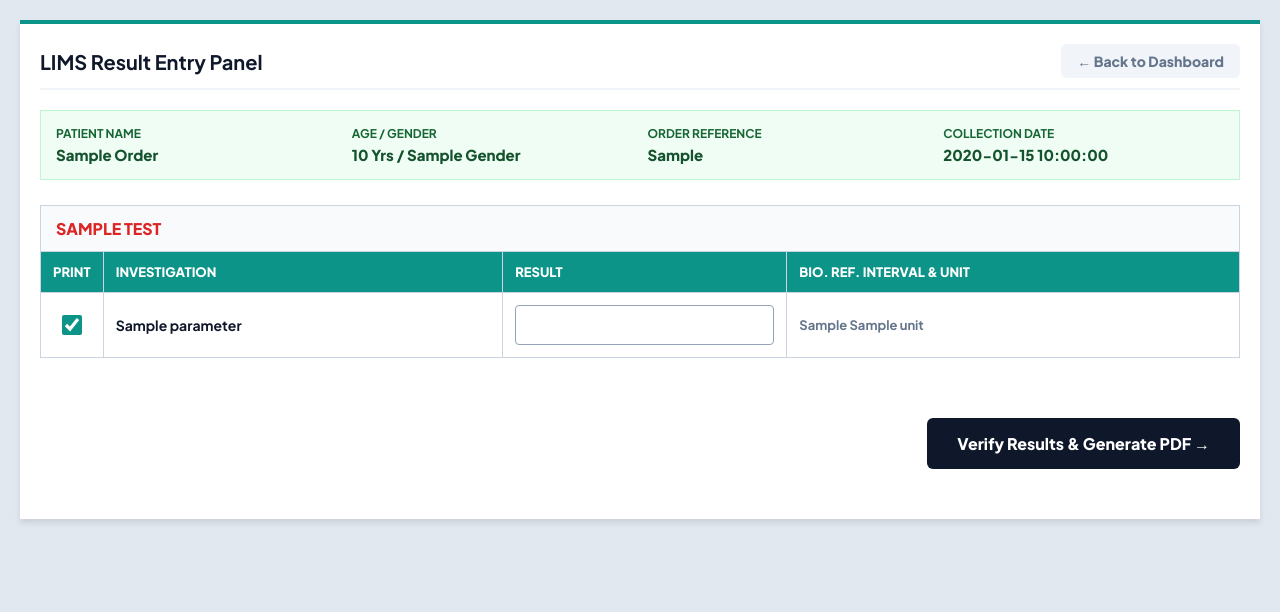
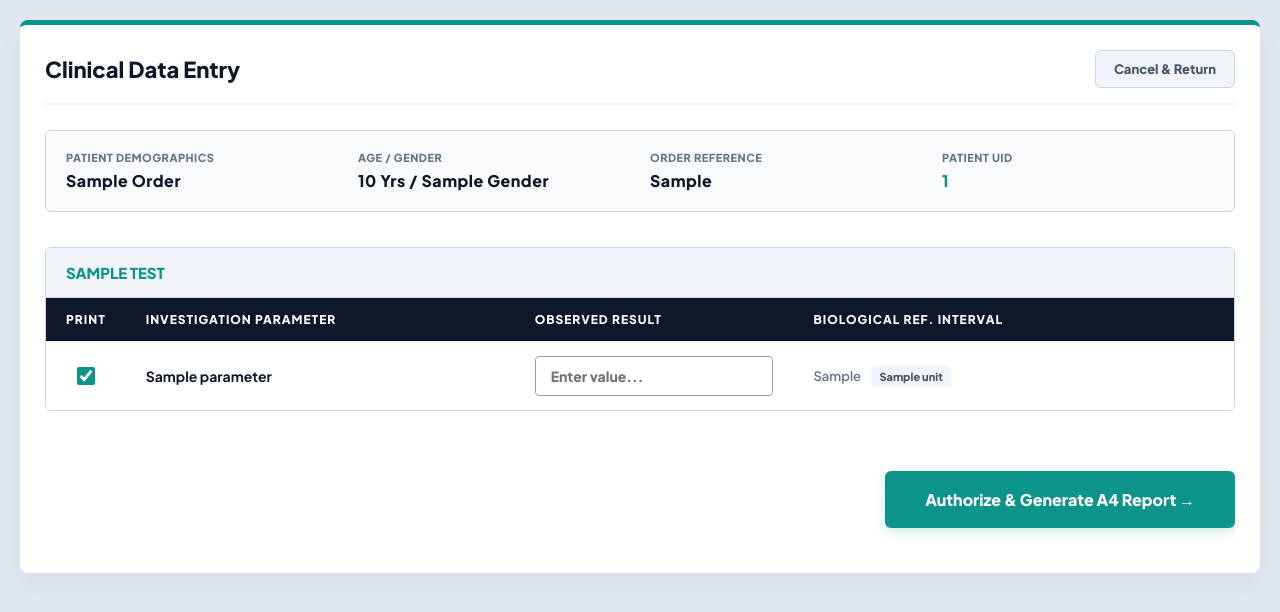
Before and after one commit to lab81617-del/caredrop-website, a Flask app: template templates/lims_report.html in a window 1280 px wide. Shown: the top 612 px of the page. Run offline with Flask 3, Linux system fonts and the light colour scheme; the template is opened without the code that fills it: most values are stand-ins (such as "Sample title", 1, 10 or a date in 2020); some libraries are stand-ins or nearby versions.

Commit message:
Update lims_report.html

```diff
--- a/templates/lims_report.html
+++ b/templates/lims_report.html
@@ -3,55 +3,60 @@
 <head>
     <meta charset="UTF-8">
     <meta name="viewport" content="width=device-width, initial-scale=1.0">
-    <title>LIMS Report Builder | CareDrop</title>
+    <title>LIMS Result Entry | CareDrop</title>
     <link href="https://fonts.googleapis.com/css2?family=Plus+Jakarta+Sans:wght@500;600;700;800&display=swap" rel="stylesheet">
     <style>
         * { font-family: 'Plus Jakarta Sans', sans-serif !important; box-sizing: border-box; }
         body { background: #e2e8f0; margin: 0; padding: 20px; color: #0f172a; }
-        .container { max-width: 1400px; margin: 0 auto; background: white; padding: 20px; box-shadow: 0 4px 6px rgba(0,0,0,0.1); border-top: 4px solid #0D9488; }
+        .container { max-width: 1400px; margin: 0 auto; background: white; padding: 25px; box-shadow: 0 10px 25px rgba(0,0,0,0.05); border-top: 5px solid #0D9488; border-radius: 8px; }
 
-        .top-bar { display: flex; justify-content: space-between; align-items: center; margin-bottom: 20px; border-bottom: 2px solid #f1f5f9; padding-bottom: 10px; }
-        .back-btn { text-decoration: none; color: #64748b; font-weight: 800; font-size: 14px; background: #f1f5f9; padding: 8px 16px; border-radius: 6px; }
+        .top-bar { display: flex; justify-content: space-between; align-items: center; margin-bottom: 25px; border-bottom: 2px solid #f1f5f9; padding-bottom: 15px; }
+        .top-bar h1 { margin: 0; font-size: 22px; font-weight: 800; color: #0f172a; }
+        .back-btn { text-decoration: none; color: #475569; font-weight: 800; font-size: 13px; background: #f1f5f9; padding: 10px 18px; border-radius: 6px; border: 1px solid #cbd5e1; transition: 0.2s; }
+        .back-btn:hover { background: #e2e8f0; }
 
-        .patient-grid { display: grid; grid-template-columns: repeat(4, 1fr); gap: 15px; background: #f0fdf4; padding: 15px; border: 1px solid #bbf7d0; margin-bottom: 25px; }
-        .grid-item { font-size: 12px; font-weight: 700; color: #166534; text-transform: uppercase; }
-        .grid-val { display: block; font-size: 15px; font-weight: 800; color: #14532d; margin-top: 4px; text-transform: capitalize; }
+        .patient-grid { display: grid; grid-template-columns: repeat(4, 1fr); gap: 20px; background: #f8fafc; padding: 20px; border: 1px solid #cbd5e1; margin-bottom: 35px; border-radius: 6px; }
+        .grid-item { font-size: 11px; font-weight: 800; color: #64748b; text-transform: uppercase; letter-spacing: 0.5px; }
+        .grid-val { display: block; font-size: 16px; font-weight: 800; color: #0f172a; margin-top: 6px; text-transform: capitalize; }
 
-        .test-group { margin-bottom: 40px; }
-        .test-header { background: #f8fafc; padding: 12px 15px; font-size: 16px; font-weight: 800; color: #dc2626; border: 1px solid #cbd5e1; border-bottom: none; text-transform: uppercase; }
+        .test-group { margin-bottom: 40px; border: 1px solid #cbd5e1; border-radius: 6px; overflow: hidden; }
+        .test-header { background: #f1f5f9; padding: 15px 20px; font-size: 15px; font-weight: 800; color: #0D9488; border-bottom: 1px solid #cbd5e1; text-transform: uppercase; }
 
-        table { width: 100%; border-collapse: collapse; }
-        th, td { border: 1px solid #cbd5e1; padding: 12px; text-align: left; vertical-align: middle; }
-        th { background: #0D9488; color: white; font-weight: 800; font-size: 13px; text-transform: uppercase; }
-        td { font-size: 14px; font-weight: 700; background: white; }
+        table { width: 100%; border-collapse: collapse; background: white; }
+        th, td { border-bottom: 1px solid #e2e8f0; padding: 14px 20px; text-align: left; vertical-align: middle; }
+        th { background: #0f172a; color: white; font-weight: 800; font-size: 12px; text-transform: uppercase; letter-spacing: 1px; }
+        td { font-size: 14px; font-weight: 700; color: #334155; }
+        tr:last-child td { border-bottom: none; }
+        tr:hover td { background: #f8fafc; }
 
-        input[type="text"] { width: 100%; padding: 10px; border: 1px solid #94a3b8; outline: none; font-weight: 800; font-size: 14px; color: #0f172a; border-radius: 4px; }
-        input[type="text"]:focus { border-color: #0D9488; box-shadow: 0 0 0 2px rgba(13,148,136,0.2); }
-        input[type="checkbox"] { width: 20px; height: 20px; accent-color: #0D9488; cursor: pointer; }
+        input[type="text"] { width: 100%; max-width: 300px; padding: 10px 15px; border: 1px solid #94a3b8; outline: none; font-weight: 800; font-size: 14px; color: #0f172a; border-radius: 4px; transition: 0.2s; }
+        input[type="text"]:focus { border-color: #0D9488; box-shadow: 0 0 0 3px rgba(13,148,136,0.1); }
+        input[type="checkbox"] { width: 18px; height: 18px; accent-color: #0D9488; cursor: pointer; }
 
-        .ref-range { color: #64748b; font-size: 13px; }
+        .ref-range { color: #64748b; font-size: 13px; font-weight: 600; }
+        .unit-badge { background: #f1f5f9; padding: 4px 8px; border-radius: 4px; font-size: 11px; font-weight: 800; color: #475569; margin-left: 8px; }
 
-        .btn-save { background: #0f172a; color: white; padding: 15px 30px; border: none; font-weight: 800; font-size: 16px; cursor: pointer; float: right; margin-top: 20px; border-radius: 6px; transition: 0.2s; }
-        .btn-save:hover { background: #1e293b; }
+        .btn-save { background: #0D9488; color: white; padding: 18px 40px; border: none; font-weight: 800; font-size: 16px; cursor: pointer; float: right; margin-top: 20px; border-radius: 6px; transition: 0.2s; box-shadow: 0 4px 12px rgba(13,148,136,0.2); }
+        .btn-save:hover { background: #0f766e; transform: translateY(-1px); }
     </style>
 </head>
 <body>
     <div class="container">
         <div class="top-bar">
-            <h1 style="margin: 0; font-size: 20px; color: #0f172a;">LIMS Result Entry Panel</h1>
-            <a href="/admin" class="back-btn">&larr; Back to Dashboard</a>
+            <h1>Clinical Data Entry</h1>
+            <a href="/admin" class="back-btn">Cancel & Return</a>
         </div>
 
         <div class="patient-grid">
-            <div class="grid-item">Patient Name<span class="grid-val">{{ order.patient_name }}</span></div>
+            <div class="grid-item">Patient Demographics<span class="grid-val">{{ order.patient_name }}</span></div>
             <div class="grid-item">Age / Gender<span class="grid-val">{{ order.age }} Yrs / {{ order.gender }}</span></div>
             <div class="grid-item">Order Reference<span class="grid-val">{{ order.order_ref }}</span></div>
-            <div class="grid-item">Collection Date<span class="grid-val">{{ order.collection_date }}</span></div>
+            <div class="grid-item">Patient UID<span class="grid-val" style="color: #0D9488;">{{ order.patient_uid }}</span></div>
         </div>
 
         <form action="/admin/save-results/{{ order.id }}" method="POST">
             {% if not tests %}
-                <div style="padding: 20px; background: #fef2f2; color: #dc2626; font-weight: 800; text-align: center; border: 1px solid #fca5a5;">No tests assigned to this order.</div>
+                <div style="padding: 20px; background: #fef2f2; color: #dc2626; font-weight: 800; text-align: center; border: 1px solid #fca5a5; border-radius: 6px;">Error: No investigations found for this order.</div>
             {% else %}
                 {% for t in tests %}
                     {% if t.parameters %}
@@ -60,19 +65,19 @@
                         <table>
                             <thead>
                                 <tr>
-                                    <th style="width: 60px; text-align: center;">Print</th>
-                                    <th style="width: 35%;">Investigation</th>
-                                    <th style="width: 25%;">Result</th>
-                                    <th style="width: 40%;">Bio. Ref. Interval & Unit</th>
+                                    <th style="width: 50px; text-align: center;">Print</th>
+                                    <th style="width: 35%;">Investigation Parameter</th>
+                                    <th style="width: 25%;">Observed Result</th>
+                                    <th style="width: 40%;">Biological Ref. Interval</th>
                                 </tr>
                             </thead>
                             <tbody>
                                 {% for p in t.parameters %}
                                 <tr>
-                                    <td style="text-align: center;"><input type="checkbox" name="print_{{ p.id }}" checked></td>
-                                    <td>{{ p.parameter_name }}</td>
-                                    <td><input type="text" name="param_{{ p.id }}"></td>
-                                    <td class="ref-range">{{ p.reference_range }} <b>{{ p.unit }}</b></td>
+                                    <td style="text-align: center;"><input type="checkbox" name="print_{{ p.id }}" checked title="Uncheck to hide from final PDF"></td>
+                                    <td style="color: #0f172a;">{{ p.parameter_name }}</td>
+                                    <td><input type="text" name="param_{{ p.id }}" placeholder="Enter value..." required></td>
+                                    <td class="ref-range">{{ p.reference_range }} <span class="unit-badge">{{ p.unit }}</span></td>
                                 </tr>
                                 {% endfor %}
                             </tbody>
@@ -81,13 +86,13 @@
                     {% else %}
                     <div class="test-group">
                         <div class="test-header">{{ t.test_name }}</div>
-                        <div style="padding: 15px; background: #fffbeb; color: #b45309; border: 1px solid #fcd34d; font-weight: 700;">No parameters defined for this test in the Master Dictionary.</div>
+                        <div style="padding: 20px; background: #fffbeb; color: #b45309; border-top: 1px solid #cbd5e1; font-weight: 700; font-size: 13px;">⚠️ No parameters defined. Inject the Master Dictionary from the Admin Panel.</div>
                     </div>
                     {% endif %}
                 {% endfor %}
 
-                <div style="overflow: hidden; padding-bottom: 30px;">
-                    <button type="submit" class="btn-save">Verify Results & Generate PDF &rarr;</button>
+                <div style="overflow: hidden; padding-bottom: 20px;">
+                    <button type="submit" class="btn-save">Authorize & Generate A4 Report &rarr;</button>
                 </div>
             {% endif %}
         </form>
```
